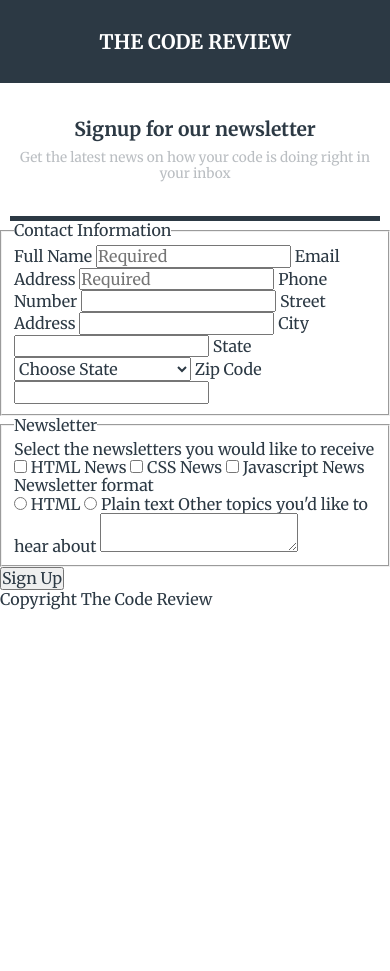
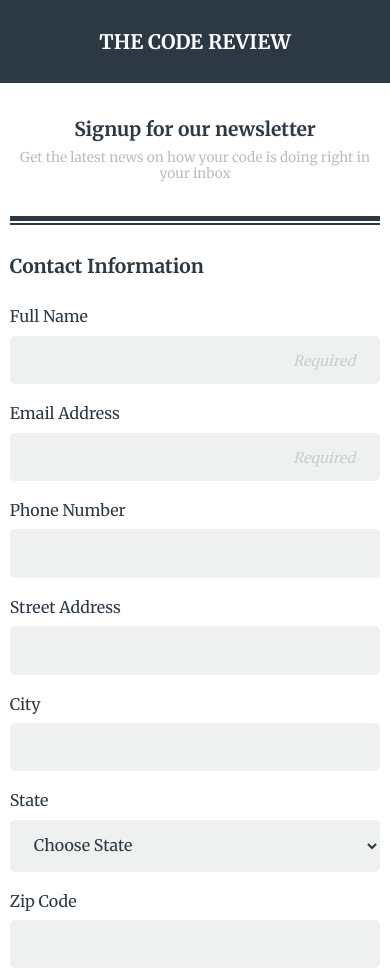
Before and after one commit to cmstone-fullsail/fewd-project-3, a plain HTML site: page index.html in a window 390 px wide. Shown: the top 971 px of the page. Before the commit the page ends 844 px from the top, so only its background shows below. Drawn offline with Linux system fonts and the light colour scheme.

Commit message:
Add form styles to mobile layout

```diff
--- a/css/styles.css
+++ b/css/styles.css
@@ -9,7 +9,7 @@
     color: rgba(44, 57, 68, 1);
 }
 
-header, .header-top, .header-bottom{
+header, .header-top, .header-bottom, form, .user-contact, .newsletter{
     display: flex;
 }
 
@@ -63,3 +63,93 @@ header::after {
     font-size: .85rem;
     color: rgba(186, 190, 194, 1)
 }
+
+/* =================================
+  Main Styles
+==================================== */
+
+.container {
+    width: 95%;
+    margin: 2px auto 0;
+    border-top: 2px solid rgba(44, 57, 68, 1);
+}
+
+form, .user-contact, .newsletter {
+    flex-direction: column;
+}
+
+fieldset {
+    border: none;
+    padding: 0;
+}
+
+.contact {
+    padding-bottom: 30px;
+    border-bottom: 2px solid rgba(44, 57, 68, 1);
+}
+
+legend {
+    padding: 30px 0 10px;
+    font-size: 1.2rem;
+    font-weight: bold;
+}
+
+.user-contact label{
+    padding: 20px 0 10px;
+}
+
+.user-contact input, .user-contact select {
+    padding: 15px 20px;
+    background-color: rgba(239, 241, 241, 1);
+    border: none;
+    border-radius: 5px;
+}
+
+.user-contact input:focus {
+    border: 2px solid rgba(44, 57, 68, 1);
+    border-radius: 5px;
+}
+
+.user-contact input::placeholder {
+    text-align: right;
+    font-style: italic;
+    font-size: .9rem;
+    padding-right: 5px;
+    color: rgba(201, 205, 208, 1)
+}
+
+.newsletter p {
+    font-size: .95rem;
+    padding: 15px 0;
+}
+
+.user-select {
+    padding: 10px 0;
+}
+
+.user-select label {
+    padding-left: 5px;
+}
+
+.user-input{
+    padding: 20px 0;
+}
+
+.user-input textarea {
+    width: 100%;
+    height: 100px;
+    padding: 15px 20px;
+    margin-top: 20px;
+    background-color: rgba(239, 241, 241, 1);
+    border: none;
+    border-radius: 5px;
+}
+
+form button {
+    font-size: 1.2rem;
+    padding: 20px 0;
+    color: white;
+    background-color: rgba(78, 187, 181, 1);
+    border: none;
+    border-radius: 5px;
+}
--- a/index.html
+++ b/index.html
@@ -28,28 +28,50 @@
 
     </header>
 
-    <main>
+    <main class="container">
 
         <form action="index.html" method="POST">
 
-            <fieldset>
+            <fieldset class="contact">
 
                 <legend>Contact Information</legend>
+
+                <div class="user-contact">
 
                     <label for="name">Full Name</label>
                     <input type="text" id="name" name="user_name" placeholder="Required">
 
+                </div>
+
+                <div class="user-contact">
+
                     <label for="email">Email Address</label>
                     <input type="email" id="email" name="user_email" placeholder="Required">
+
+                </div>
+
+                <div class="user-contact">
 
                     <label for="phone">Phone Number</label>
                     <input type="tel" id="phone" name="user_phone">
 
+                </div>
+
+                <div class="user-contact">
+
                     <label for="address">Street Address</label>
                     <input type="text" id="address" name="user_address">
 
+                </div>
+
+                <div class="user-contact">
+
                     <label for="city">City</label>
                     <input type="text" id="city" name="user_city">
+
+                </div>
+
+                <div class="user-contact">
 
                     <label for="state">State</label>
                     <select id="state" name="user_state">
@@ -106,36 +128,66 @@
                         <option value="wyoming">Wyoming</option>
                     </select>
 
+                </div>
+
+                <div class="user-contact">
+
                     <label for="zip">Zip Code</label>
                     <input type="number" id="zip" name="user_zip">
 
+                </div>
+
             </fieldset>
 
-            <fieldset>
+            <fieldset class="newsletter">
 
                 <legend>Newsletter</legend>
 
                 <p>Select the newsletters you would like to receive</p>
 
+                <div class="user-select">
+
                     <input type="checkbox" id="html-news" value="html-news" name="user-newsletter">
                     <label for="html-news">HTML News</label>
+
+                </div>
+
+                <div class="user-select">
 
                     <input type="checkbox" id="css-news" value="css-news" name="user-newsletter">
                     <label for="css-news">CSS News</label>
 
+                </div>
+
+                <div class="user-select">
+
                     <input type="checkbox" id="javascript-news" value="javascript-news" name="user-newsletter">
                     <label for="javascript-news">Javascript News</label>
 
+                </div>
+
                 <p>Newsletter format</p>
+
+                <div class="user-select">
 
                     <input type="radio" id="html" value="html" name="user_format">
                     <label for="html">HTML</label>
 
+                </div>
+
+                <div class="user-select">
+
                     <input type="radio" id="plain-text" value="plain-text" name="user_format">
                     <label for="plain-text">Plain text</label>
 
+                </div>
+
+                <div class="user-input">
+
                     <label for="topics">Other topics you'd like to hear about</label>
                     <textarea id="topics" name="topics"></textarea>
+
+                </div>
 
             </fieldset>
 
```
Lines whose indentation alone changed are shown as unchanged.
